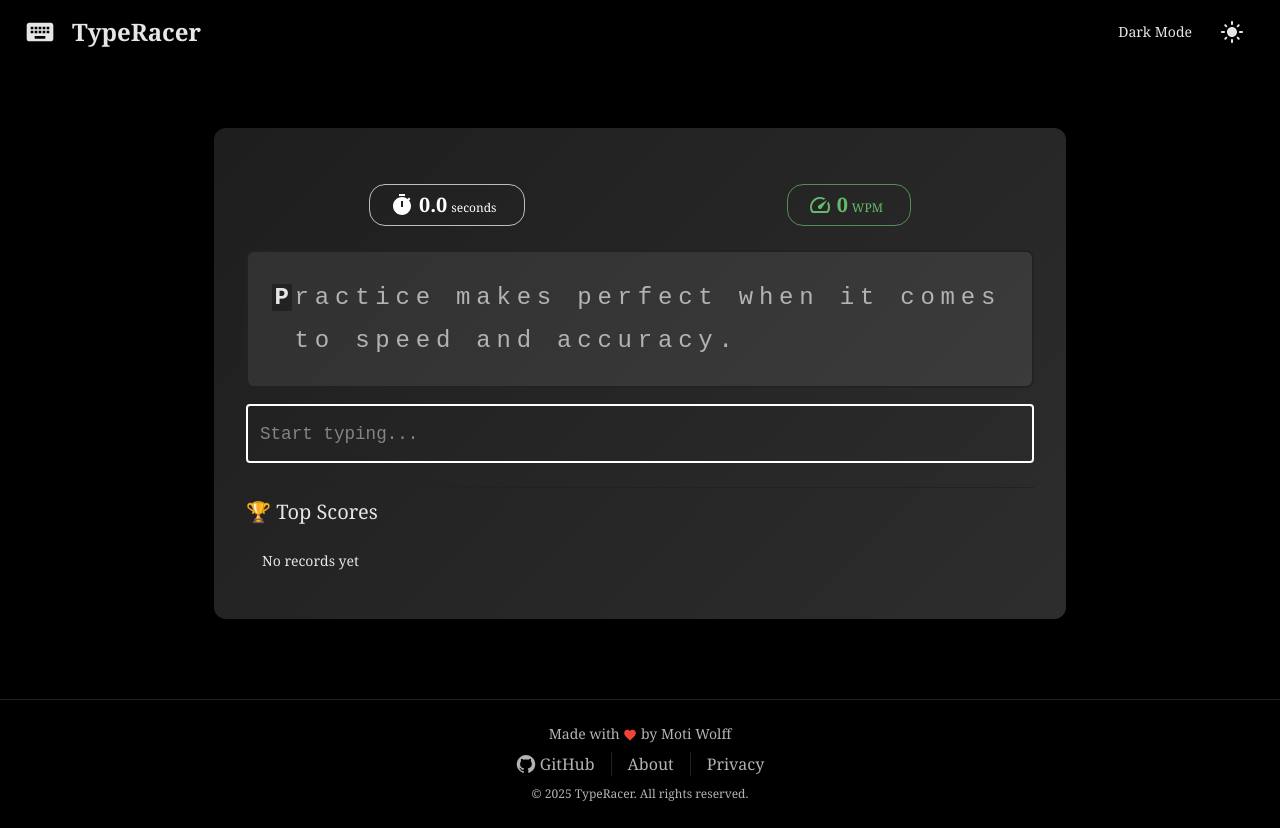
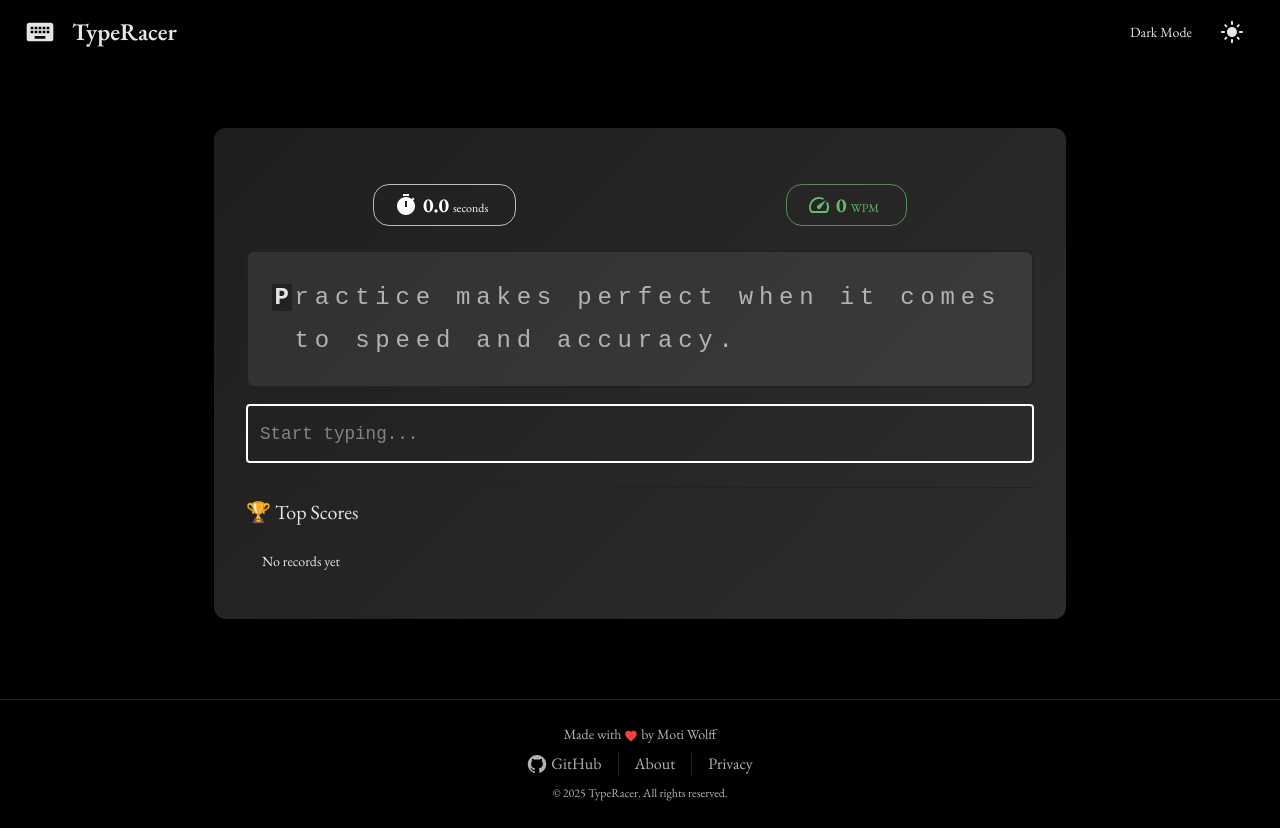
Before and after one commit to MotiWolff/TypeRacer, a React (Vite) app: page / in a window 1280 px wide. Built offline with nearby package versions, Linux system fonts and the light colour scheme.

Commit message:
Feat: Add EB Garamond font and basic styling

```diff
--- a/index.html
+++ b/index.html
@@ -4,6 +4,10 @@
     <meta charset="UTF-8" />
     <title>Type Racer</title>
     <meta name="viewport" content="width=device-width, initial-scale=1.0" />
+    <!-- Font similar to reference design -->
+    <link rel="preconnect" href="https://fonts.googleapis.com">
+    <link rel="preconnect" href="https://fonts.gstatic.com" crossorigin>
+    <link href="https://fonts.googleapis.com/css2?family=EB+Garamond:wght@400;600;700&display=swap" rel="stylesheet">
   </head>
   <body style="margin: 0">
     <div id="root"></div>
--- a/src/theme/lightTheme.js
+++ b/src/theme/lightTheme.js
@@ -7,4 +7,18 @@
     primary: { main: "#1976d2" }, // primary brand color
     background: { default: "#f5f5f5", paper: "#ffffff" }, // default colors
   },
+  typography: {
+    fontFamily: "'EB Garamond', Georgia, 'Times New Roman', serif",
+  },
+  components: {
+    MuiCssBaseline: {
+      styleOverrides: {
+        body: {
+          fontFamily: "'EB Garamond', Georgia, 'Times New Roman', serif",
+          WebkitFontSmoothing: "antialiased",
+          MozOsxFontSmoothing: "grayscale",
+        },
+      },
+    },
+  },
 });
```
